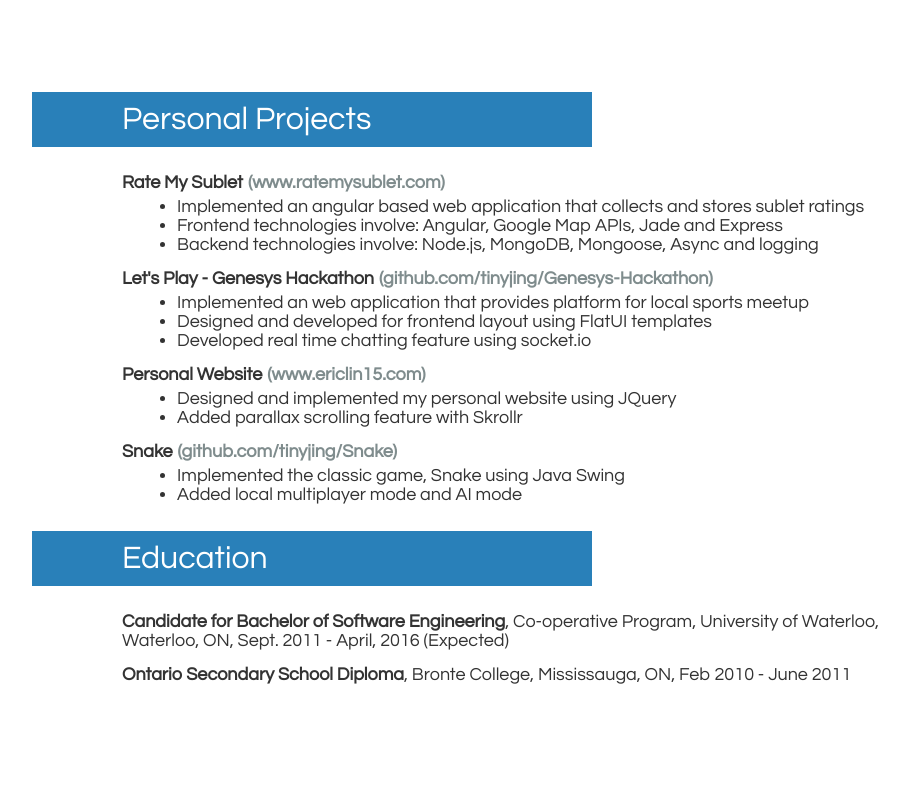
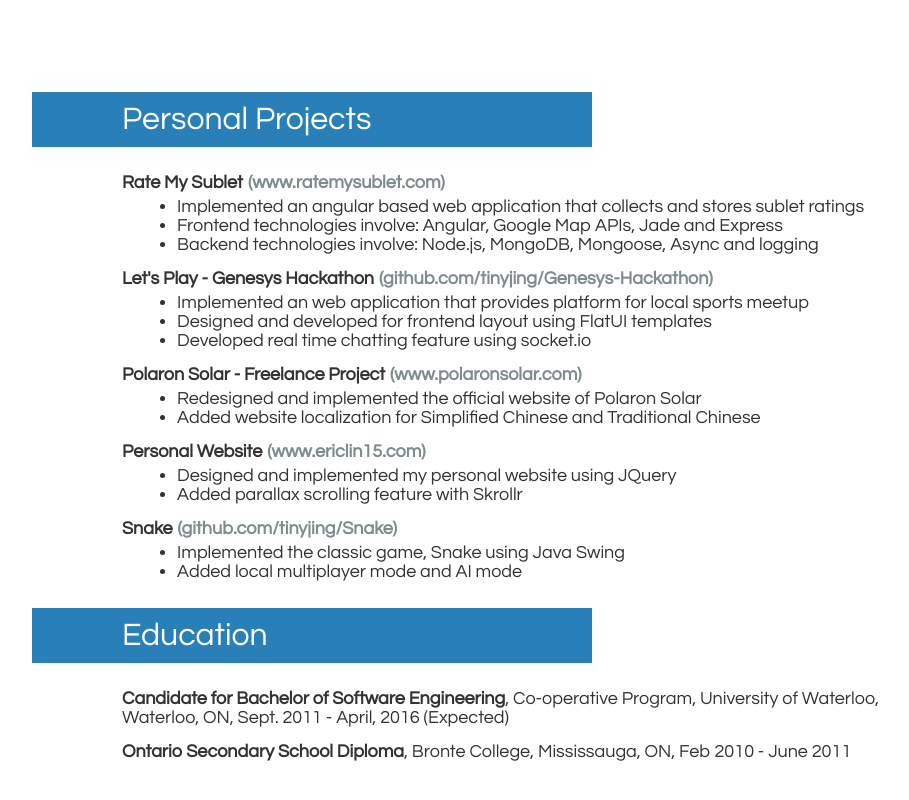
Before and after one commit to ericlin015/resume-2.0, a plain HTML site: page index.html in a window 1280 px wide. Shown: the part 1150-1950 px from the top of the page, without its empty margins (128-1037 px from the left). Before the commit the page ends 1889 px from the top, so only its background shows below. Drawn offline with Linux system fonts and the light colour scheme.

Commit message:
more changes

```diff
--- a/index.html
+++ b/index.html
@@ -239,6 +239,17 @@
         </div>
         <div class="exp-dscp">
             <div class="exp-header">
+                <h4>Polaron Solar - Freelance Project<span style="margin-left: 5px"><a href="http://www.polaronsolar.com">(www.polaronsolar.com)</a></span></h4>
+            </div>
+            <div class="exp-det">
+                <ul>
+                    <li>Redesigned and implemented the official website of Polaron Solar</li>
+                    <li>Added website localization for Simplified Chinese and Traditional Chinese</li>
+                </ul>
+            </div>
+        </div>
+        <div class="exp-dscp">
+            <div class="exp-header">
                 <h4>Personal Website<span style="margin-left: 5px"><a href="http://www.ericlin15.com">(www.ericlin15.com)</a></span></h4>
             </div>
             <div class="exp-det">
```
